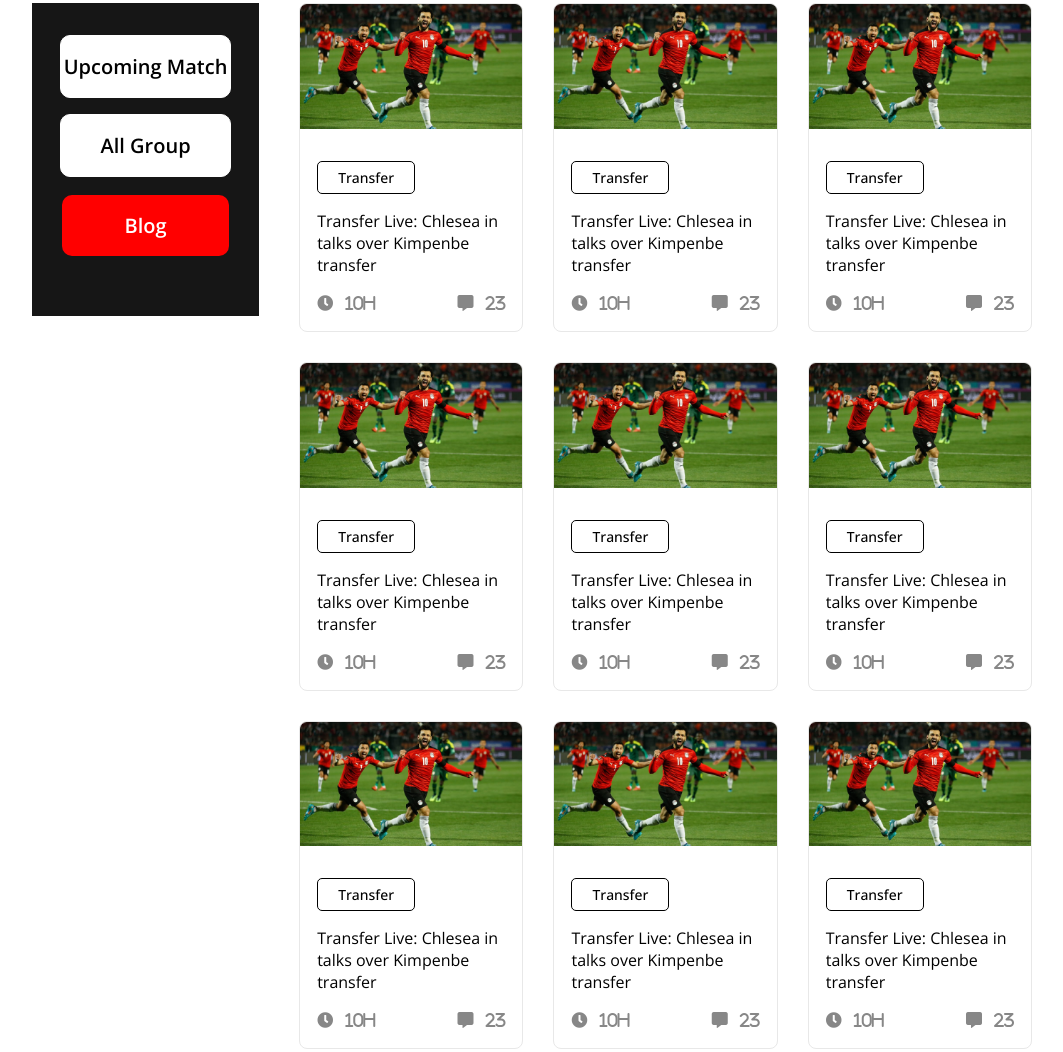
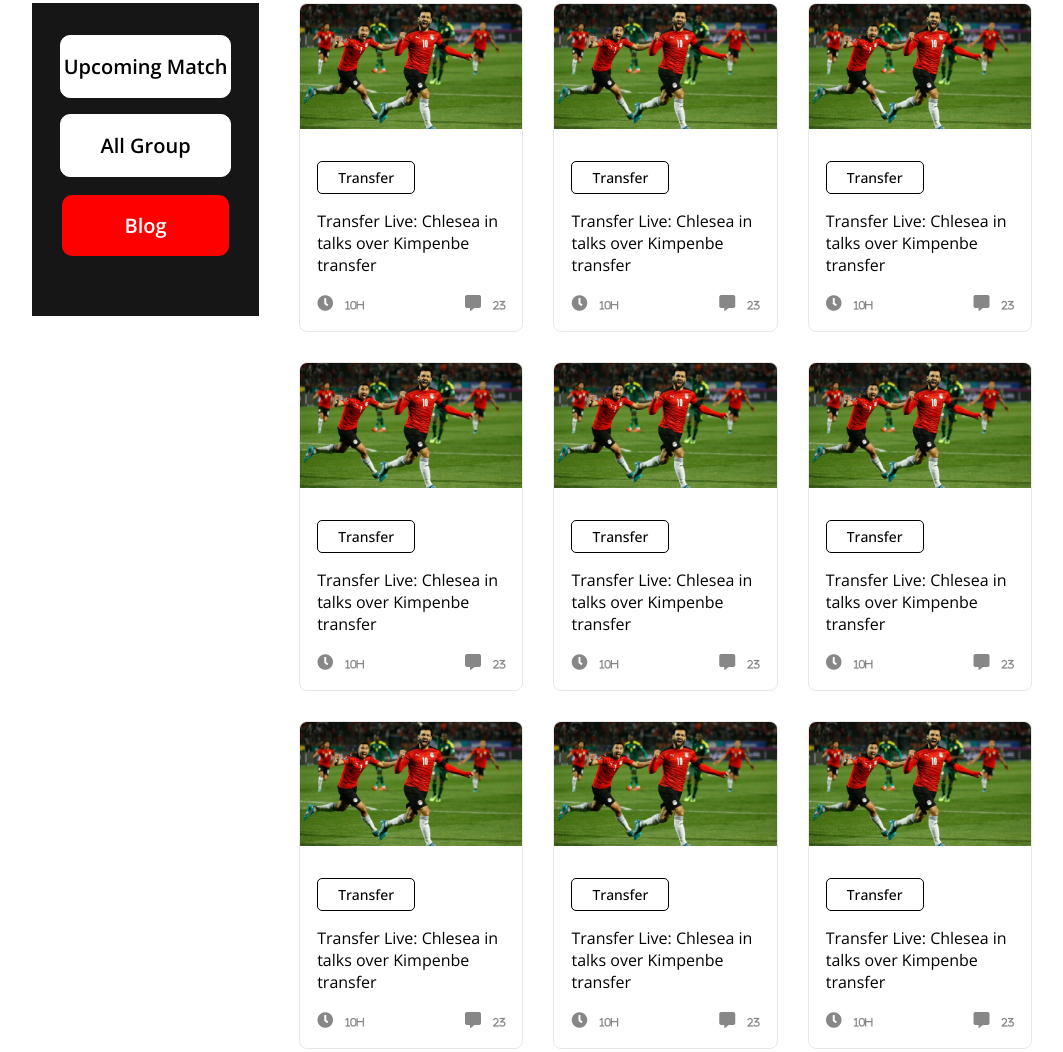
Before and after one commit to atikdev-bd/assignment-2, a plain HTML site: page index.html in a window 1280 px wide. Shown: the part 621-1673 px from the top of the page, without its empty margins (108-1171 px from the left). Drawn offline with nearby package versions, Linux system fonts and the light colour scheme.

Commit message:
some change

```diff
--- a/style.css
+++ b/style.css
@@ -158,6 +158,9 @@ p.slide-left{
     display: flex;
     justify-content: space-between;
 }
+span{
+font-size: 10px;
+}
 .fas.fa-clock {
 color: #878787;
 }
@@ -175,7 +178,7 @@ color: #878787;
 .active-button.show:hover {
 	background: #000;
 }
-/* footer */
+/* footer area */
 footer {
 	background: #161616;
 	padding: 36px 45px;
@@ -225,7 +228,7 @@ footer {
 	color: #fff;
     border: 2px solid #fff;
 }
-/* .............................................
+/* .............--------------..................
 ...............UPCOMING-MATCH_CSS............... */
 .upcoming-match-area{
 	margin-bottom: 120px;
@@ -269,9 +272,9 @@ footer {
 .single-body:hover{
     box-shadow: 1px 1px 20px rgba(0,0,0,0.5);
 }
-             /* ............................................................................
-                                         RESPONSIVE
-          ............................................................................ */
+             /* ............-------------...........................-------------............
+                                         RESPONSIVE MISSION STARTED
+          ...........-------------......................................----------............. */
           @media only screen and (min-width: 300px) and (max-width: 767px){
             /* .banner-area */
             .banner-area {
@@ -330,7 +333,7 @@ footer {
             .footer-menu {
                 text-align: center;
             }
-            /* ......................upcoming-match-area-responsive............. */
+            /* ..........----$$$$$----upcoming-match-area-responsive------$$$$-----....... */
             .blog-button-upcoming {
                 width: 94%;
                 height: auto;
@@ -404,7 +407,7 @@ footer {
     .footer-menu ul li {
         margin: 10px 23px;
     }
-    /* ...........UPCOMING-MATCH_CSS........... */
+    /* ....----------..UPCOMING-MATCH_CSS..-------......... */
     .upcoming-match-area {
         display: block;
     }
```
Also changed, not shown: index.html (+4 -4 lines), upcoming-match.html (+4 -4 lines).
